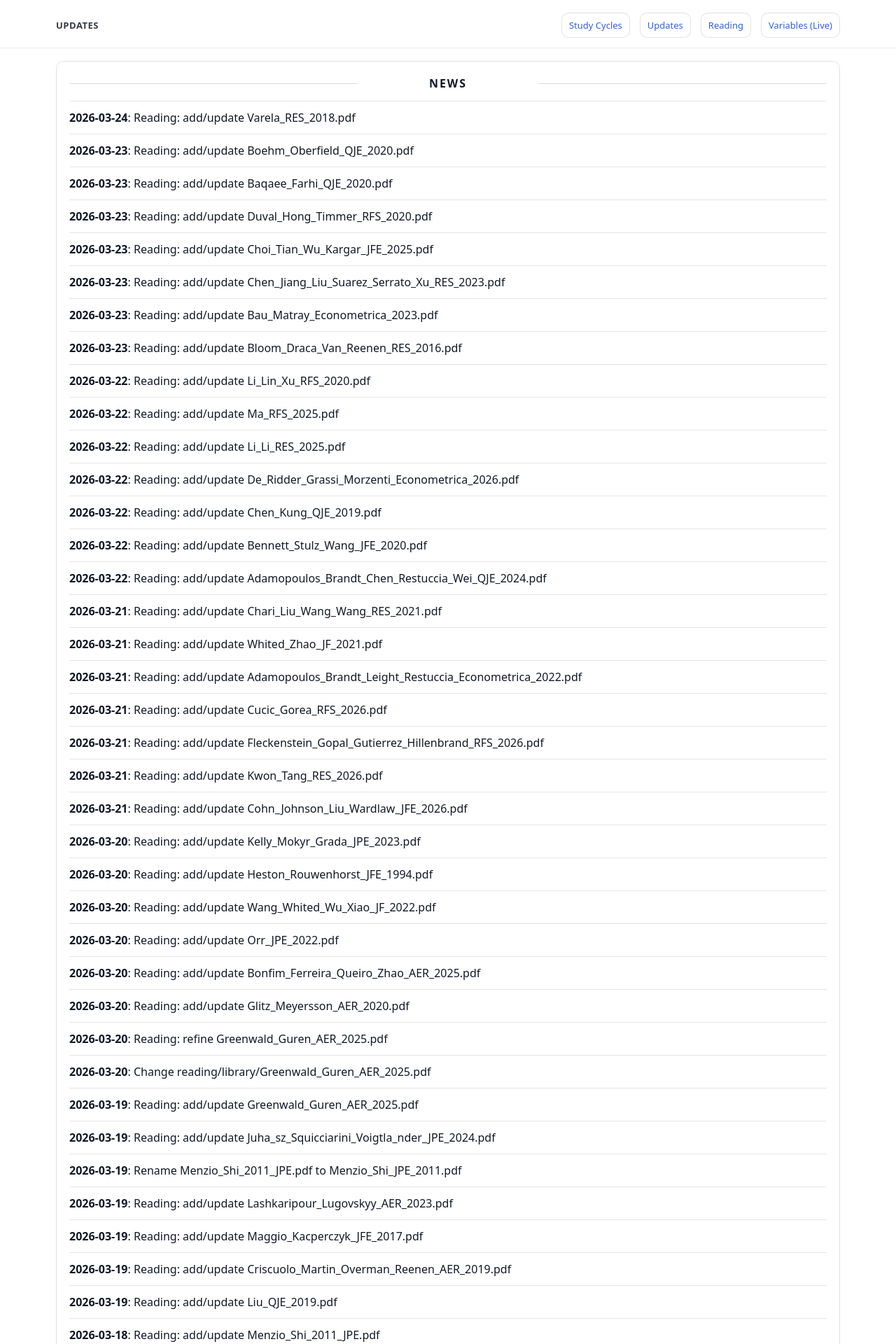
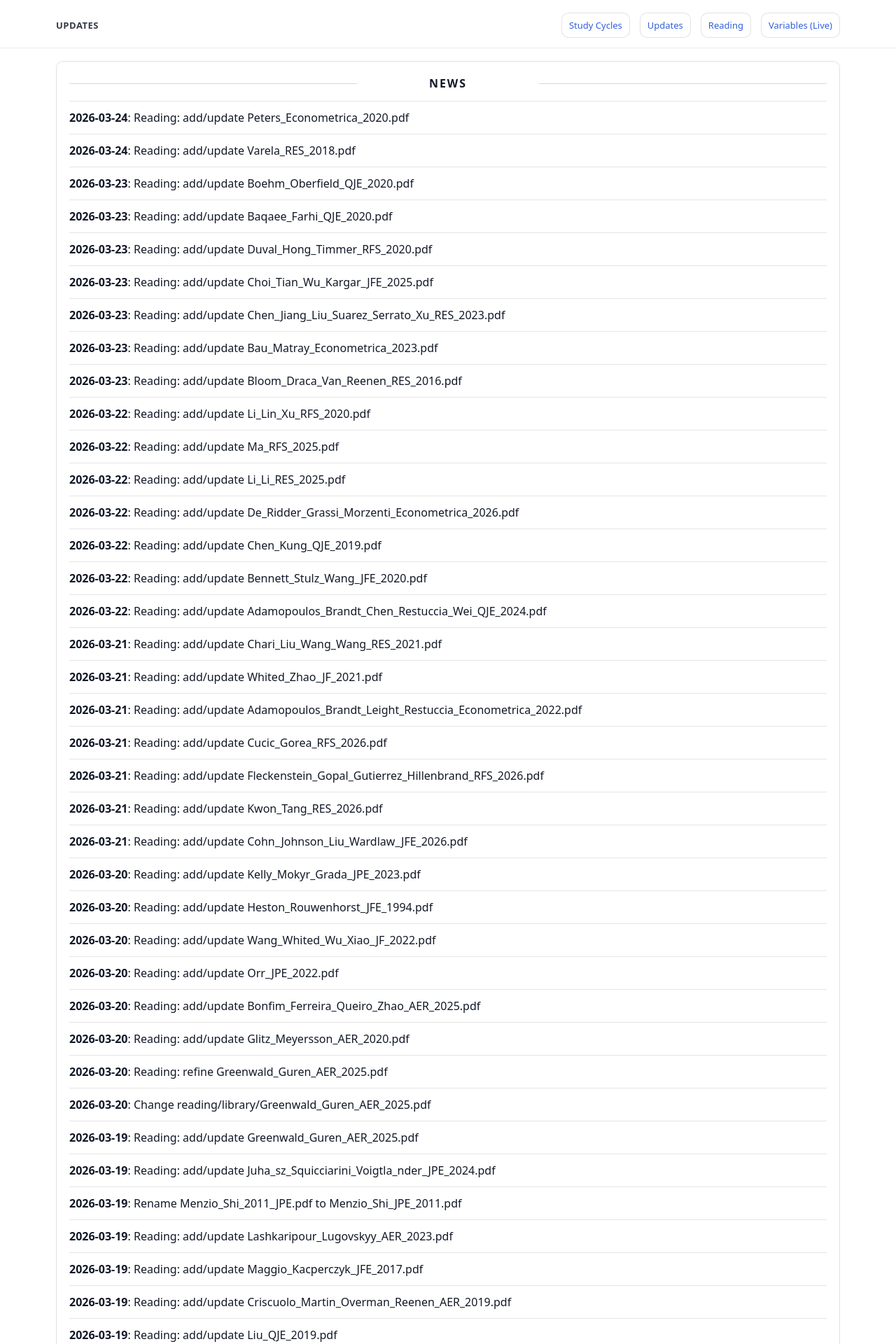
Before and after one commit to yaxinzn/study-archive, a Jekyll site: the page built from updates/index.md, in a window 1280 px wide. Shown: the top 1920 px of the page at 70% size. Built offline with Jekyll 4.4.1, drawn with Linux system fonts in a browser that asks for light colours; some of the changed text lies outside the part shown.

Commit message:
chore: update NEWS feed

```diff
--- a/_data/news.yml
+++ b/_data/news.yml
@@ -1,4 +1,7 @@
 # Auto-generated update history (sorted newest -> oldest). Do not edit manually.
+- ts: "1774313165"
+  date: "2026-03-24"
+  title: "Reading: add/update Peters_Econometrica_2020.pdf"
 - ts: "1774302687"
   date: "2026-03-24"
   title: "Reading: add/update Varela_RES_2018.pdf"
```
